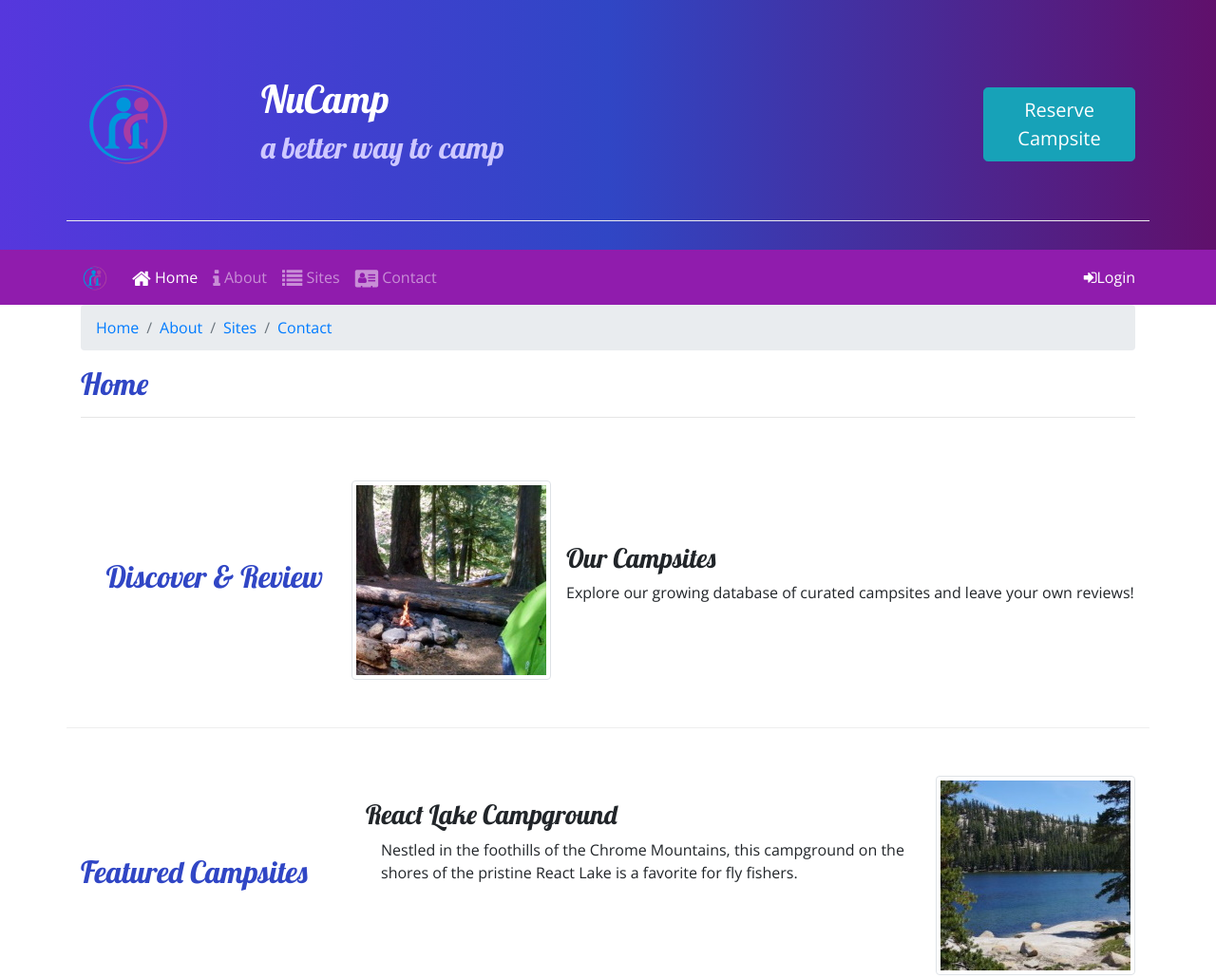
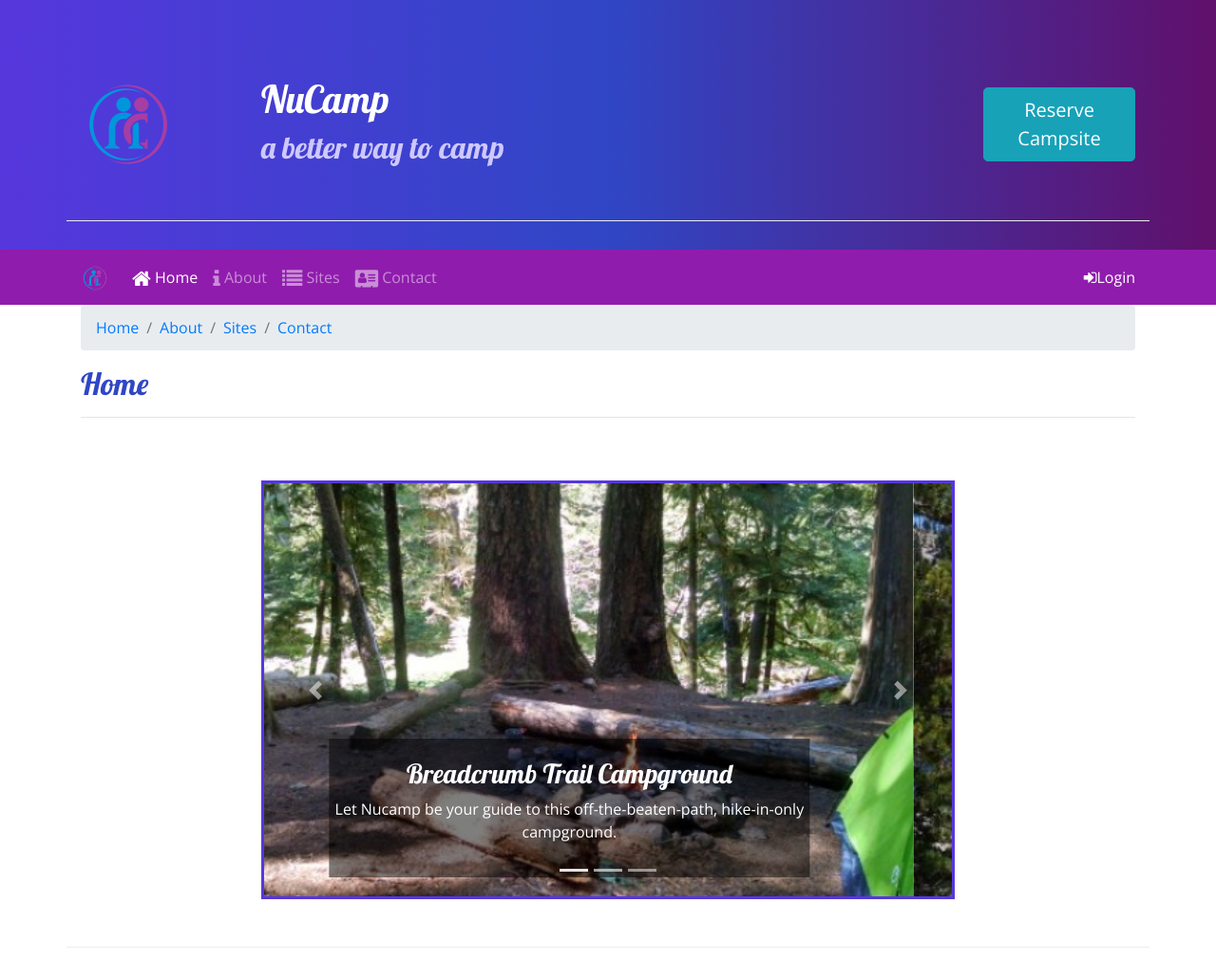
Before and after one commit to LisaPiano/nucampsite, a website: page index.html in a window 1280 px wide. Shown: the top 1030 px of the page at 95% size. Drawn offline with nearby package versions, Linux system fonts and the light colour scheme.

Commit message:
Carousel

```diff
--- a/css/styles.css
+++ b/css/styles.css
@@ -35,3 +35,11 @@ header h2 {
 .navbar {
     background-color: #901CAD;
 }
+
+.carousel-caption {
+    background-color: rgba(0, 0, 0, 0.5);
+}
+
+.carousel {
+    border: solid #5637DD;
+}
--- a/index.html
+++ b/index.html
@@ -112,6 +112,65 @@
     <!-- END OF JUMBOTRON, NAV and BREADCRUMBS!!!!!!!!!!!!!!!!!!!!!!!!!!!!!!!!!!!!!!!!!!!!!!!!!!-->
 
     <div class="container">
+        <div class="row row-content">
+            <div class="col-md-8 mx-auto">
+                <div id="homeCarousel" class="carousel slide" data-ride="carousel">
+
+                    <!-- Begin indicators...the indicator lines at the bottom of the carousel-->
+                    <ol class="carousel-indicators">
+                        <li data-target="#homeCarousel" data-slide-to="0" class="active"></li>
+                        <li data-target="#homeCarousel" data-slide-to="1"></li>
+                        <li data-target="#homeCarousel" data-slide-to="2"></li>
+                    </ol>
+                    <!-- End indicators-->
+
+                    <div class="carousel-inner">
+
+                        <!-- Item #1-->
+                        <div class="carousel-item active">
+                            <img class="d-block w-100" src="img/breadcrumb-trail.jpg" alt="Breadcrumb Trail Campground" />
+                            <div class="carousel-caption">
+                                <h3>Breadcrumb Trail Campground</h3>
+                                <p class="d-none d-sm-block">Let Nucamp be your guide to this off-the-beaten-path, hike-in-only campground.</p>
+                            </div>
+                        </div>
+
+                        <!-- Item #2-->
+                        <div class="carousel-item">
+                            <img class="d-block w-100" src="img/react-lake.jpg" alt="React Lake Campground" />
+                            <div class="carousel-caption">
+                                <h3>Breadcrumb Trail Campground</h3>
+                                <p class="d-none d-sm-block">Nestled in the foothills of the Chrome Mountains, this campground on the shores of the pristine React Lake is a favorite for fly fishers.</p>
+                            </div>
+                        </div>
+
+                        <!-- Item #3-->
+                        <div class="carousel-item">
+                            <img class="d-block w-100" src="img/chrome-river.jpg" alt="Chrome River Campground" />
+                            <div class="carousel-caption">
+                                <h3>Breadcrumb Trail Campground</h3>
+                                <p class="d-none d-sm-block">Spend a few sunny days and starry nights beneath a canopy of old-growth firs at this enchanting spot by the Chrome River.
+                                </p>
+                            </div>
+                        </div>
+
+                    </div> <!-- End .carousel-inner-->
+
+                    <!-- Arrows on the sides that moves to the preious or next item-->
+                    <a class="carousel-control-prev" href="#homeCarousel" role="button" data-slide="prev">
+                        <span class="carousel-control-prev-icon"></span>
+                        <span class="sr-only">Previous</span>
+                    </a>
+                    <a class="carousel-control-next" href="#homeCarousel" role="button" data-slide="next">
+                        <span class="carousel-control-next-icon"></span>
+                        <span class="sr-only">Next</span>
+                    </a>
+                    <!-- End Arrows-->
+
+                </div>  <!-- End #homeCarousel-->
+            </div>
+        </div>
+
         <div class="row row-content align-items-center">
             <!-- Discover and Review-->
             <div class="col-sm-4  col-md-3">
```
